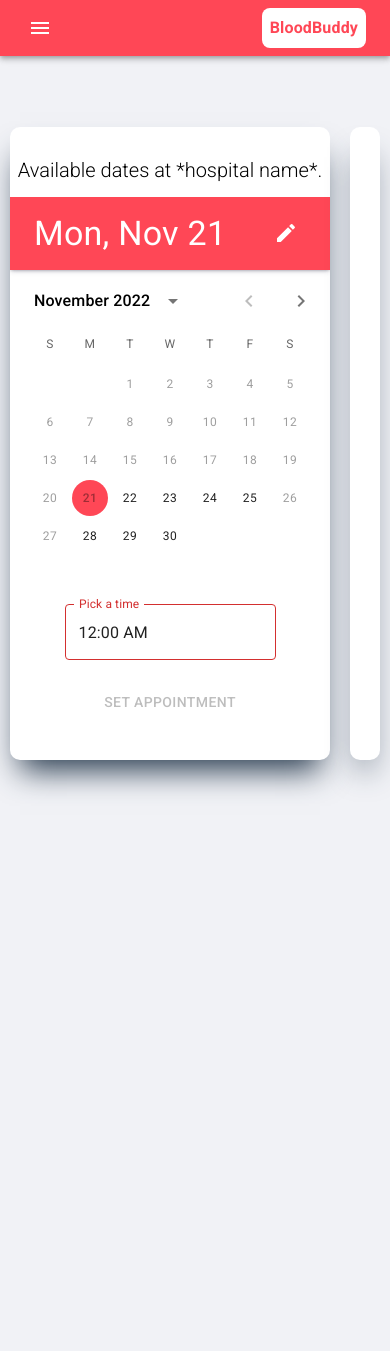
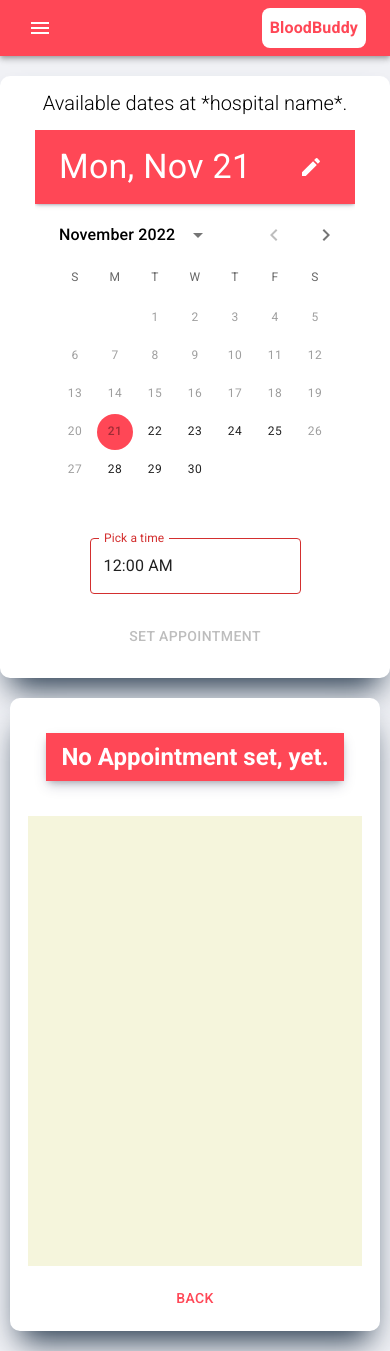
Before and after one commit to MichaelKorost/team-project, a React (Create React App) app: page / in a window 390 px wide. Before the commit the page ends 844 px from the top, so only its background shows below. Built offline with nearby package versions, Linux system fonts and the light colour scheme.

Commit message:
feat[donate page] added responsivity

```diff
--- a/src/components/DonatePage/DonatePage.css
+++ b/src/components/DonatePage/DonatePage.css
@@ -16,7 +16,7 @@
   justify-content: center;
   margin: 0 0 0 10px;
   width: 400px;
-  min-height: 75vh;
+  min-height: 30vh;
   height: auto;
   background-color: white;
   box-shadow: rgb(38, 57, 77) 0px 20px 30px -10px;
@@ -25,7 +25,9 @@
 
 .donate-right-pane {
   display: flex;
+  flex-direction: column;
   align-items: center;
+  justify-content: space-evenly;
   margin: 0 10px 0 0;
   width: 700px;
   min-height: 75vh;
@@ -45,3 +47,54 @@
   margin: 15px 0 !important;
   padding: 15px !important;
 }
+
+.donate__confirm-message {
+  display: flex;
+  flex-direction: column;
+  align-items: center;
+  justify-content: center;
+  gap: 50px;
+  padding: 10px;
+}
+.donate__confirm-message h1 {
+  margin: 0;
+  color: #ff4756;
+  width: 50%;
+}
+
+.appointment__title {
+  background-color: #ff4756;
+  color: white;
+  padding: 10px 15px;
+  box-shadow: rgba(50, 50, 93, 0.25) 0px 6px 12px -2px,
+    rgba(0, 0, 0, 0.3) 0px 3px 7px -3px;
+}
+
+.appointment__location {
+  width: 90%;
+  height: 450px;
+  background-color: beige;
+}
+
+.donate__confirm-button {
+  width: 150px;
+}
+
+@media (max-width: 768px) {
+  .donate-page-page {
+    flex-direction: column;
+    height: auto;
+    padding: 20px 0;
+  }
+
+  .donate-left-pane {
+    margin: 0;
+    width: 100%;
+    max-width: 400px;
+  }
+
+  .donate-right-pane {
+    width: 95%;
+    margin: 0;
+  }
+}
--- a/src/components/DonatePage/DonatePage.js
+++ b/src/components/DonatePage/DonatePage.js
@@ -6,6 +6,11 @@ import TimeInput from "../TimeInput/TimeInput";
 import { Button } from "@mui/material";
 import AppointmentModal from "../Modals/AppointmentModal/AppointmentModal";
 
+// TODO: local storage date and time, so refresh wont reload appointment
+// TODO: appnt saved into db or localStorage and is init val to date string
+// TODO: add view donation details modal
+// TODO: add navigation to back button
+
 const DonatePage = () => {
   const [selectedDate, SetSelectedDate] = useState("");
   const [dateString, setDateString] = useState("");
@@ -13,6 +18,8 @@ const DonatePage = () => {
   const [timeString, setTimeString] = useState("");
   const [isDateValid, setIsDateValid] = useState(false);
   const [isOpen, setIsOpen] = useState(false);
+  const [isConfirmed, setIsConfirmed] = useState(false);
+  const [confirmedDate, setConfirmedDate] = useState("");
 
   const openModal = () => {
     setIsOpen(true);
@@ -22,7 +29,13 @@ const DonatePage = () => {
     setIsOpen(false);
   };
 
-  const modalAcceptHandler = () => {};
+  const backButtonHandler = () => {};
+
+  const modalAcceptHandler = () => {
+    closeModal();
+    setIsDateValid(false);
+    setIsConfirmed(true);
+  };
 
   const calendarSelectedDate = (date) => {
     SetSelectedDate(date);
@@ -35,6 +48,7 @@ const DonatePage = () => {
       `An appointment was set on ${day}, ${dayNum}/${month}/${year}.
       Confirm?`
     );
+    setConfirmedDate(`${day}, ${dayNum}/${month}/${year}`);
   };
 
   const timeSelect = (timeData) => {
@@ -52,7 +66,11 @@ const DonatePage = () => {
       <ResponsiveAppBar />
       <div className="donate-page-page">
         <section className="donate-left-pane">
-          <h1 className="donate__title">Available dates at *hospital name*.</h1>
+          {!isConfirmed ? (
+            <>
+              <h1 className="donate__title">
+                Available dates at *hospital name*.
+              </h1>
               <Calendar onCalenderSelect={calendarSelectedDate} />
               <TimeInput onTimeSelect={timeSelect} />
               <Button
@@ -63,8 +81,33 @@ const DonatePage = () => {
               >
                 Set appointment
               </Button>
+            </>
+          ) : (
+            <div className="donate__confirm-message">
+              <h1>An Appointment was set successfully!</h1>
+              <Button variant="contained" className="donate__confirm-button">
+                view Appointment Details
+              </Button>
+            </div>
+          )}
         </section>
-        <section className="donate-right-pane"></section>
+        <section className="donate-right-pane">
+          {isConfirmed ? (
+            <>
+              <h1 className="appointment__title">
+                {confirmedDate + " AT " + timeString}
+              </h1>
+              <div className="appointment__location"></div>
+              <Button onClick={backButtonHandler}>Back</Button>
+            </>
+          ) : (
+            <>
+              <h1 className="appointment__title">No Appointment set, yet.</h1>
+              <div className="appointment__location"></div>
+              <Button onClick={backButtonHandler}>Back</Button>
+            </>
+          )}
+        </section>
         {isOpen && (
           <AppointmentModal
             isOpen={isOpen}
--- a/src/components/Modals/AppointmentModal/AppointmentModal.js
+++ b/src/components/Modals/AppointmentModal/AppointmentModal.js
@@ -22,7 +22,6 @@ export default function AppointmentModal({
   };
 
   const modalAccept = () => {
-    onCloseModal();
     onAcceptModal();
   };
 
```
Lines whose indentation alone changed are shown as unchanged.
